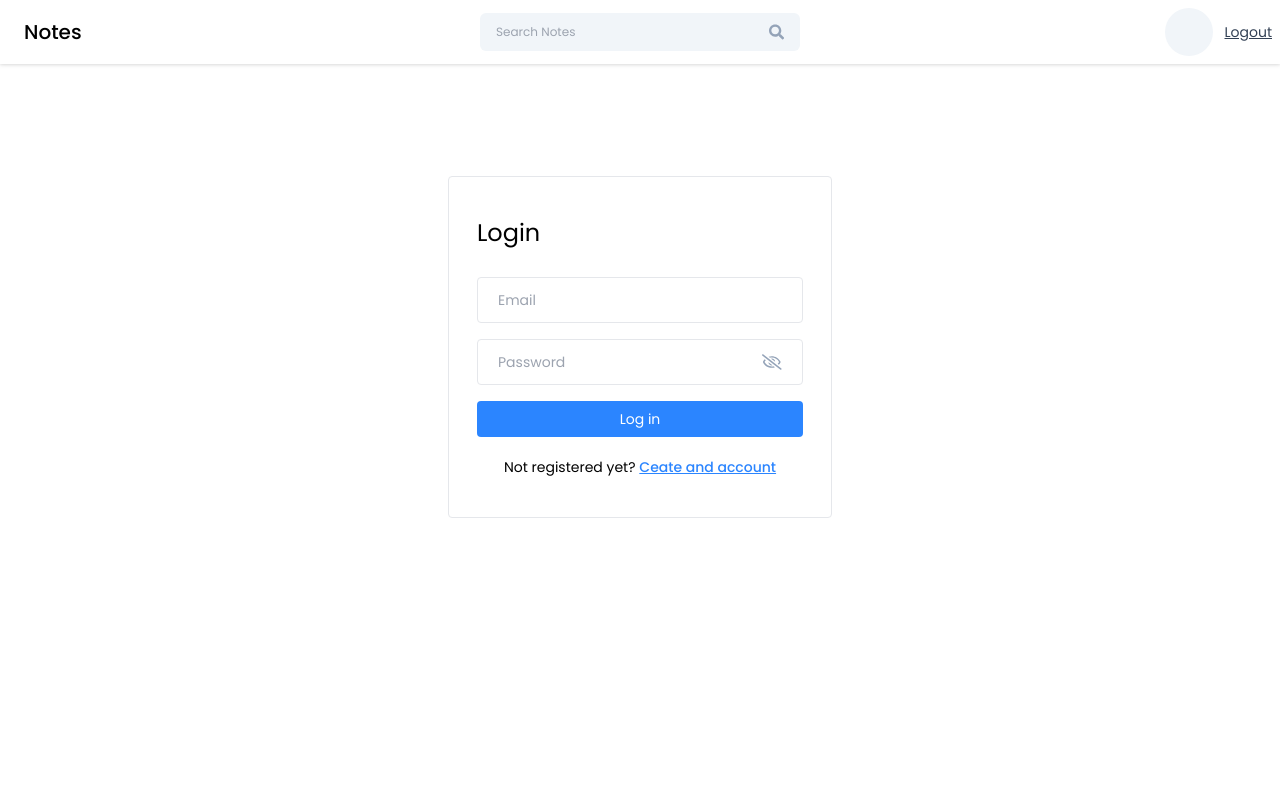
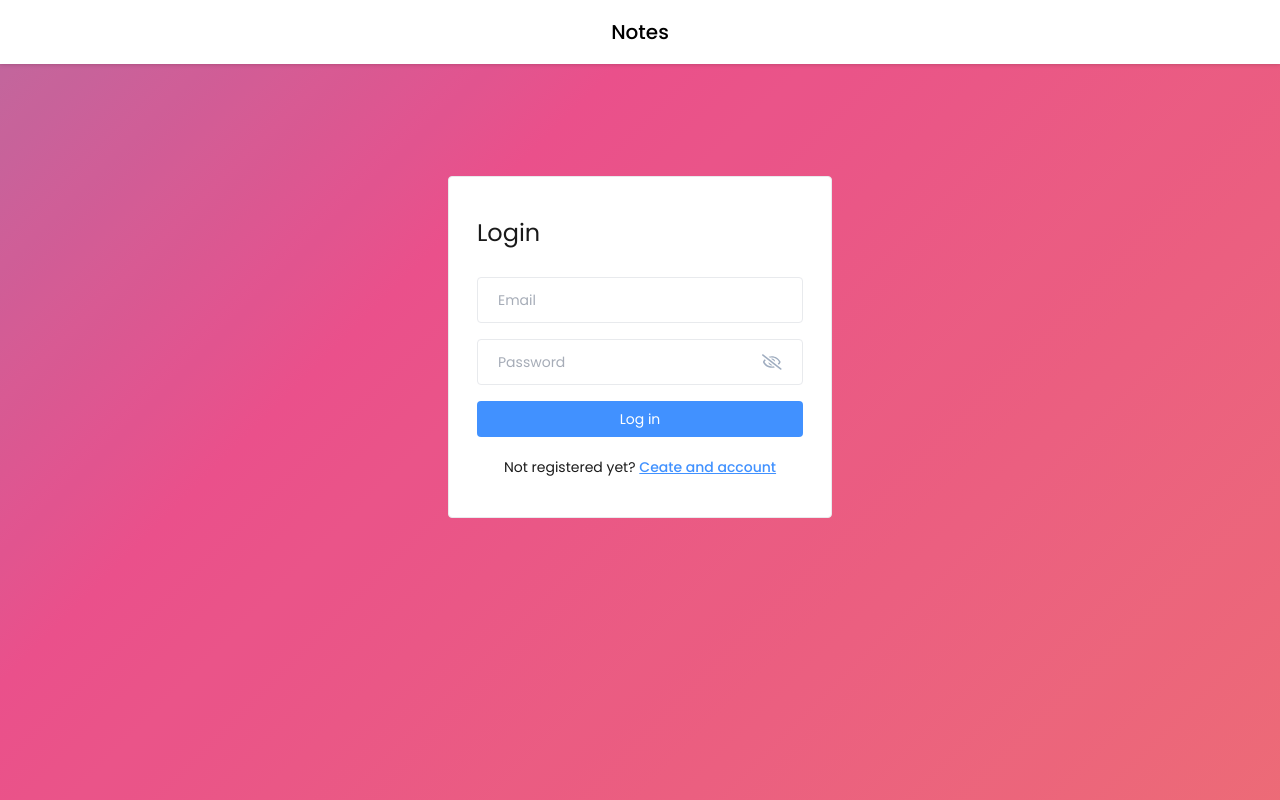
Before and after one commit to poorna-madusith/Note-App, a React (Vite) app in the folder frontend/notes-app/: page /login in a window 1280 px wide. Built offline with nearby package versions, Linux system fonts and the light colour scheme.

Commit message:
update css

```diff
--- a/frontend/notes-app/src/App.jsx
+++ b/frontend/notes-app/src/App.jsx
@@ -2,14 +2,21 @@ import React from 'react'
 import Home from './pages/Home/Home'
 import Login from './pages/Login/Login';
 import SignUp from './pages/SignUp/SignUp';
-import { BrowserRouter as Router, Routes, Route } from 'react-router-dom';
+import { BrowserRouter as Router, Routes, Route, Navigate } from 'react-router-dom';
 
-
+const ProtectedRoute = ({ children }) => {
+  const token = localStorage.getItem('token');
+  if (!token) {
+    return <Navigate to="/login" replace />;
+  }
+  return children;
+};
 
 const routes = (
     <Router>
       <Routes>
-        <Route path="/dashboard" element={<Home />} />
+        <Route path="/" element={<Navigate to="/login" replace />} />
+        <Route path="/dashboard" element={<ProtectedRoute><Home /></ProtectedRoute>} />
         <Route path="/login" element={<Login />} />
         <Route path="/signup" element={<SignUp />} />
       </Routes>
--- /dev/null
+++ b/frontend/notes-app/src/componenets/AnimatedBackground/AnimatedBackground.css
@@ -0,0 +1,32 @@
+@keyframes gradientAnimation {
+  0% {
+    background-position: 0% 50%;
+  }
+  50% {
+    background-position: 100% 50%;
+  }
+  100% {
+    background-position: 0% 50%;
+  }
+}
+
+.animated-background {
+  min-height: 100vh;
+  position: relative;
+  width: 100%;
+  z-index: 1;
+  background: linear-gradient(-45deg, #ee7752, #e73c7e, #23a6d5, #23d5ab);
+  background-size: 400% 400%;
+  animation: gradientAnimation 15s ease infinite;
+}
+
+.gradient-overlay {
+  position: fixed;
+  top: 0;
+  left: 0;
+  right: 0;
+  bottom: 0;
+  background: rgba(255, 255, 255, 0.1);
+  pointer-events: none;
+  z-index: 0;
+}
--- /dev/null
+++ b/frontend/notes-app/src/componenets/AnimatedBackground/AnimatedBackground.jsx
@@ -0,0 +1,13 @@
+import React from 'react';
+import './AnimatedBackground.css';
+
+const AnimatedBackground = ({ children }) => {
+  return (
+    <div className="animated-background">
+      <div className="gradient-overlay"></div>
+      {children}
+    </div>
+  );
+};
+
+export default AnimatedBackground;
--- a/frontend/notes-app/src/componenets/Navbar/Navbar.jsx
+++ b/frontend/notes-app/src/componenets/Navbar/Navbar.jsx
@@ -4,11 +4,8 @@ import { useNavigate } from 'react-router-dom';
 import Searchbar from '../SearchBar/SearchBar';
 
 
-const Navbar = ({userInfo, onSearchNote, onClearSearch}) => {
-
+const Navbar = ({userInfo, onSearchNote, onClearSearch, hideControls = false}) => {
   const [searchQuery, setSearchQuery] = useState("");
-
-
   const navigate = useNavigate();
 
   const onLogout = ()=>{
@@ -29,21 +26,23 @@ const Navbar = ({userInfo, onSearchNote, onClearSearch}) => {
 
   return (
     <div className="bg-white flex items-center px-6 py-2 drop-shadow h-16 relative">
-        <h2 className="text-xl font-medium text-black">Notes</h2>
+        <h2 className={`text-xl font-medium text-black ${hideControls ? 'absolute left-1/2 transform -translate-x-1/2' : ''}`}>Notes</h2>
 
+        {!hideControls && (
+          <>
             <div className="absolute left-1/2 transform -translate-x-1/2">
-            <Searchbar  value={searchQuery}
-            onChange = {({target})=>{
+              <Searchbar
+                value={searchQuery}
+                onChange={({target}) => {
                   setSearchQuery(target.value);
-
                 }}
-
                 handleSearch={handleSearch}
                 onClearSearch={handleClearSearch}
               />
             </div>
-
             <ProfileInfo userInfo={userInfo} onLogout={onLogout}/>
+          </>
+        )}
     </div>
   )
 }
--- a/frontend/notes-app/src/pages/Home/Home.jsx
+++ b/frontend/notes-app/src/pages/Home/Home.jsx
@@ -12,6 +12,7 @@ import Toast from '../../componenets/ToastMessage/Toast'
 import EmptyCard from '../../componenets/EmptyCard/EmptyCard'
 import AddNotesImg from '../../assets/images/AddNotesImg.png'
 import NoData from '../../assets/images/NoData.png'
+import AnimatedBackground from '../../componenets/AnimatedBackground/AnimatedBackground'
 
 
 
@@ -167,15 +168,16 @@ const Home = () => {
 
   return (
     <>
+      <AnimatedBackground className="min-h-screen">
         <Navbar
           userInfo={userInfo}
           onSearchNote={onSearchNote}
           onClearSearch={clearSearch}
         />
 
-      <div className = "container mx-auto">
+        <div className = "container mx-auto px-8">
 
-        {allNotes.length > 0? <div className="grid grid-cols-3 gap-4 mt-8">
+          {allNotes.length > 0? <div className="grid grid-cols-3 gap-6 mt-8">
             {allNotes.map((item, index)=>(
               <NoteCard
               key={item._id}
@@ -196,22 +198,29 @@ const Home = () => {
            message={isSearch?`OOps! No notes found for "${searchQuery}" `: `Start creating your first note!Click 'Add' button to get started`}  />}
         </div>
 
-      <button className="w-16 h-16 flex items-center justify-center rounded-2xl bg-primary hover:bg-blue-600 absolute right-10 bottom-10"
+        <button className="w-16 h-16 flex items-center justify-center rounded-2xl bg-primary hover:bg-blue-600 absolute right-10 bottom-10 z-50"
         onClick={() => {
           setOpenAddEditModal({ isShown: true, type: "add", data:null})
         }}>
           <MdAdd className="text-[32px] text-white" />
         </button>
 
+        {openAddEditModel.isShown && (
+    <div className="fixed inset-0 bg-black/20 backdrop-blur-md z-[999]">
       <Modal
           isOpen = {openAddEditModel.isShown}
-        onRequestClose = {()=>{}}
+          onRequestClose = {()=>{
+            setOpenAddEditModal({isShown: false, type:"add", data: null});
+          }}
           style = {{
             overlay:{
-            backgroundColor: "rgba(0,0,0,0.2"
+              backgroundColor: "rgba(0,0,0,0.2)",
+              zIndex: 100
             },
+            content: {
+              zIndex: 101
+            }
           }}
-
           contentLabel=""
           className="w-[40%] max-h-3/4 bg-white rounded-md mx-auto mt-14 p-5 overflow-scroll">
 
@@ -229,6 +238,8 @@ const Home = () => {
           showToastMsg={showToastMsg}
           />
         </Modal>
+    </div>
+  )}
 
         <Toast
           isShown={showToastMessage.isShown}
@@ -236,7 +247,7 @@ const Home = () => {
           type={showToastMessage.type}
           onClose={handleCloseToast}
         />
-
+      </AnimatedBackground>
     </>
   )
 }
--- a/frontend/notes-app/src/pages/Login/Login.jsx
+++ b/frontend/notes-app/src/pages/Login/Login.jsx
@@ -1,6 +1,7 @@
 import React from 'react'
 import Navbar from '../../componenets/Navbar/Navbar'
 import {Link, useNavigate} from 'react-router-dom'
+import AnimatedBackground from '../../componenets/AnimatedBackground/AnimatedBackground'
 import PasswordInput from '../../componenets/input/PasswordInput'
 import { validateEmail } from '../../utils/helper'
 import { useState } from 'react'
@@ -60,9 +61,10 @@ const Login = () => {
 
 
   return <>
-    <Navbar />
+    <AnimatedBackground>
+      <Navbar hideControls={true} />
 
-    <div className = "flex items-center justify-center mt-28">
+      <div className = "flex items-center justify-center mt-28">
         <div className="w-96 border rounded bg-white px-7 py-10">
             <form onSubmit={handleLogin}>
                 <h4 className = "text-2xl mb-7">Login</h4>
@@ -82,7 +84,8 @@ const Login = () => {
                 <p className="text-sm text-center mt-4"> Not registered yet?{""} <Link to="/signup" className="font-medium text-primary underline ">Ceate and account</Link></p>
             </form>
         </div>
-    </div>
+      </div>
+    </AnimatedBackground>
   </>
 }
 
--- a/frontend/notes-app/src/pages/SignUp/SignUp.jsx
+++ b/frontend/notes-app/src/pages/SignUp/SignUp.jsx
@@ -5,6 +5,7 @@ import PasswordInput from '../../componenets/input/PasswordInput'
 import { validateEmail } from '../../utils/helper'
 import { useState } from 'react'
 import axiosInstance from '../../utils/axiosInstance'
+import AnimatedBackground from '../../componenets/AnimatedBackground/AnimatedBackground'
 
 
 
@@ -71,7 +72,8 @@ const SignUp = () => {
 
   return (
     <>
-      <Navbar />
+    <AnimatedBackground>
+      <Navbar hideControls={true} />
 
       <div className = "flex items-center justify-center mt-28">
         <div className="w-96 border rounded bg-white px-7 py-10">
@@ -99,6 +101,7 @@ const SignUp = () => {
             </form>
         </div>
       </div>
+    </AnimatedBackground>
     </>
   )
 }
```
Also changed, not shown: frontend/notes-app/src/pages/Home/AddEditNotes.jsx (+38 -23 lines), frontend/notes-app/src/componenets/AnimatedBackground/pattern.svg (added). Lines whose indentation alone changed are shown as unchanged.
